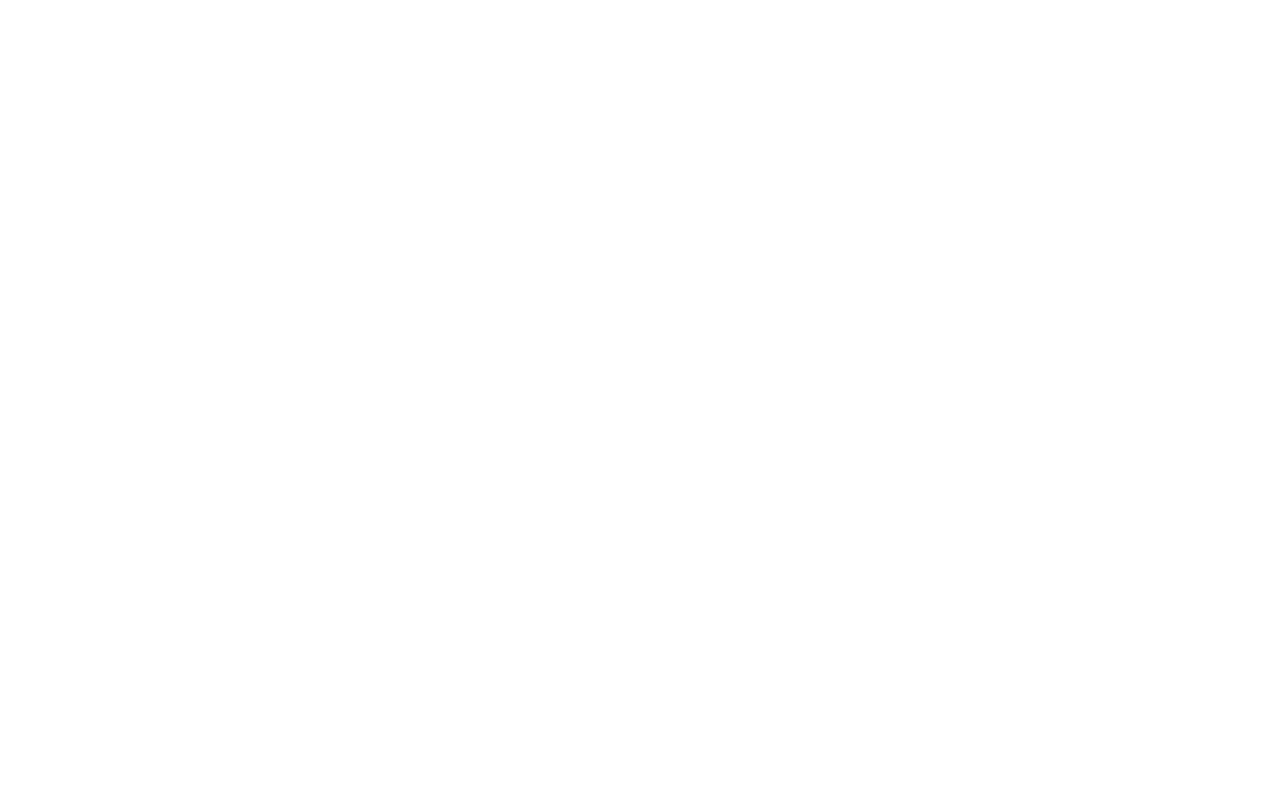
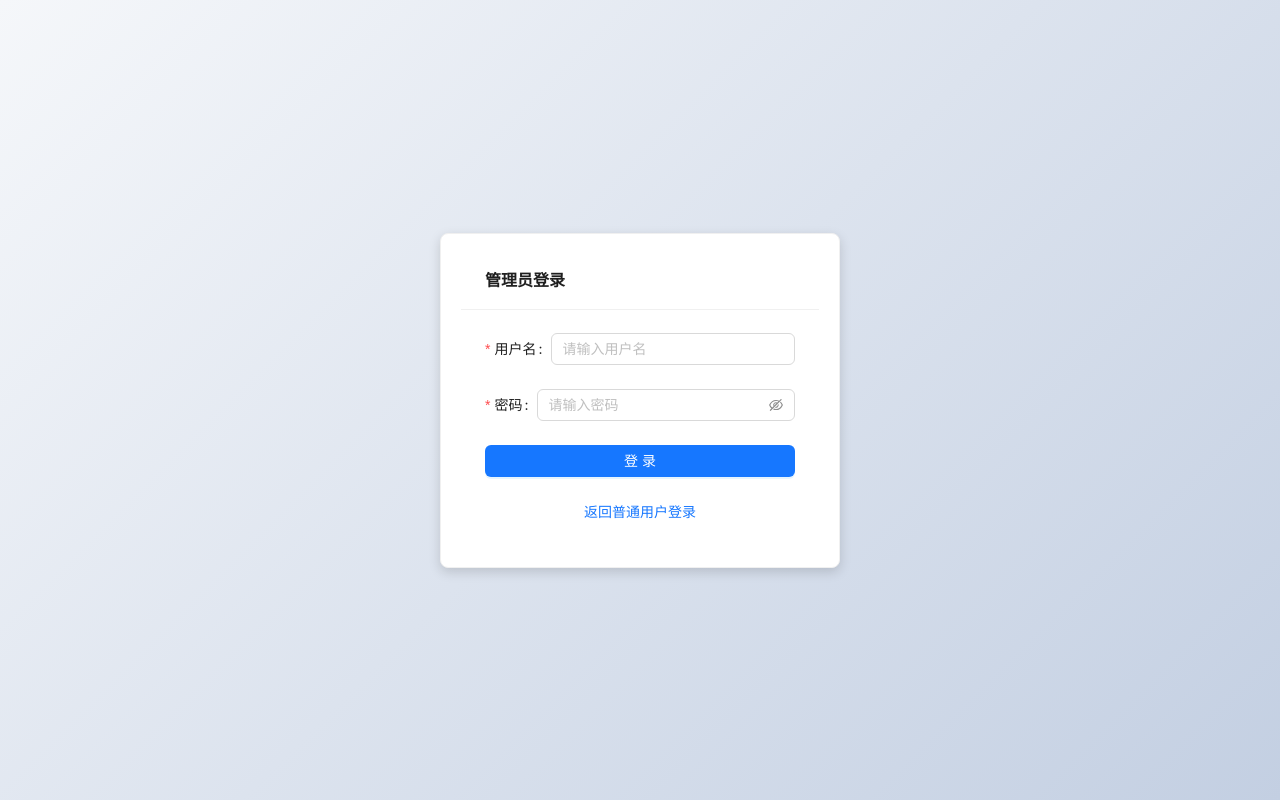
Before and after one commit to zsh003/medical-graph, a Vue app in the folder graph-frontend/: page /admin/login in a window 1280 px wide. Before the commit this address had no page. Built offline with nearby package versions, Linux system fonts and the light colour scheme.

Commit message:
增加管理员登录页面和管理员页面

```diff
--- /dev/null
+++ b/graph-frontend/src/layouts/AdminLayout.vue
@@ -0,0 +1,197 @@
+<template>
+  <a-layout class="admin-layout">
+    <!-- 侧边栏 - 修改了背景色和样式 -->
+    <a-layout-sider :width="220" class="admin-sider fixed-sider">
+      <!-- 管理员信息卡片 - 新增样式 -->
+      <div class="admin-info">
+        <a-avatar class="admin-avatar" :size="64" :src="authStore.user?.avatar_url || 'https://joeschmoe.io/api/v1/random'" />
+        <div class="admin-details">
+          <h3 class="admin-name">{{ authStore.user?.username }}</h3>
+          <span class="admin-role">系统管理员</span>
+        </div>
+      </div>
+
+      <!-- 菜单 - 修改了样式 -->
+      <a-menu
+        mode="inline"
+        v-model:selectedKeys="selectedKeys"
+        class="admin-menu"
+      >
+        <a-menu-item key="user-management" class="menu-item">
+          <template #icon>
+            <user-outlined />
+          </template>
+          用户管理
+        </a-menu-item>
+        <a-menu-item key="movie-management" class="menu-item">
+          <template #icon>
+            <video-camera-outlined />
+          </template>
+          电影管理
+        </a-menu-item>
+        <a-menu-item key="recommendation-settings" class="menu-item">
+          <template #icon>
+            <setting-outlined />
+          </template>
+          推荐系统设置
+        </a-menu-item>
+        <!-- 退出登录 -->
+        <a-menu-item key="logout" class="menu-item logout-item" @click="handleLogout">
+          <template #icon>
+            <logout-outlined />
+          </template>
+          退出登录
+        </a-menu-item>
+      </a-menu>
+    </a-layout-sider>
+
+    <!-- 内容区域 -->
+    <a-layout>
+      <a-layout-content class="admin-content">
+        <component :is="currentTabComponent" />
+      </a-layout-content>
+    </a-layout>
+  </a-layout>
+</template>
+
+<script setup lang="ts">
+import { ref, computed, defineAsyncComponent } from 'vue'
+import {
+  UserOutlined,
+  VideoCameraOutlined,
+  SettingOutlined,
+  LogoutOutlined
+} from '@ant-design/icons-vue'
+import { useAuthStore } from '../stores/authStore.js'
+import router from '../router'
+
+const authStore = useAuthStore()
+// 默认选中的菜单项
+const selectedKeys = ref(['user-management'])
+
+// 动态组件
+const currentTabComponent = computed(() => {
+  // switch (selectedKeys.value[0]) {
+  //   case 'user-management':
+  //     return defineAsyncComponent(() => import('./views/admin/UserMangeView.vue'))
+  //   case 'movie-management':
+  //     return defineAsyncComponent(() => import('@/views/admin/MovieManageView.vue'))
+  //   case 'recommendation-settings':
+  //     return defineAsyncComponent(() => import('@/views/admin/SettingsView.vue'))
+  //   default:
+  //     return null
+  // }
+})
+
+const handleLogout = ()=>{
+  authStore.logout();
+  router.push('/admin/login')
+}
+</script>
+
+<style scoped>
+/* 新增固定侧边栏样式 */
+.fixed-sider {
+  position: fixed !important;
+  height: 100vh;
+  overflow-y: auto;
+  z-index: 100;
+  left: 0;
+  top: 0;
+}
+
+.has-fixed-sider {
+  margin-left: 220px !important; /* 与侧边栏宽度一致 */
+  width: calc(100% - 220px) !important;
+  min-height: 100vh;
+}
+
+/* 整体布局样式 */
+.admin-layout {
+  min-height: 100vh;
+}
+
+/* 侧边栏样式 */
+.admin-sider {
+  box-shadow: 2px 0 10px rgba(0, 0, 0, 0.1);
+  color: white;
+}
+
+/* 管理员信息卡片样式 */
+.admin-info {
+  padding: 30px 20px;
+  text-align: center;
+  border-bottom: 1px solid rgba(255, 255, 255, 0.1);
+}
+
+.admin-avatar {
+  background-color: #fff;
+  margin-bottom: 15px;
+  border: 3px solid rgba(255, 255, 255, 0.2);
+}
+
+.admin-details {
+  color: white;
+}
+
+.admin-name {
+  margin: 0;
+  font-size: 16px;
+  font-weight: 500;
+  color: white;
+}
+
+.admin-role {
+  display: inline-block;
+  margin-top: 5px;
+  padding: 3px 10px;
+  background: rgba(255, 255, 255, 0.2);
+  border-radius: 12px;
+  font-size: 12px;
+}
+
+/* 菜单样式 */
+.admin-menu {
+  background: transparent !important;
+  border-right: none !important;
+  padding: 10px 0;
+}
+
+.admin-menu :deep(.ant-menu-item) {
+  margin: 5px 10px !important;
+  border-radius: 6px !important;
+  color: rgba(255, 255, 255, 0.8);
+  height: 45px;
+  line-height: 45px;
+}
+
+.admin-menu :deep(.ant-menu-item-selected) {
+  background: rgba(255, 255, 255, 0.2) !important;
+  color: white !important;
+  font-weight: 500;
+}
+
+.admin-menu :deep(.ant-menu-item:hover) {
+  background: rgba(255, 255, 255, 0.1) !important;
+  color: white !important;
+}
+
+.admin-menu :deep(.ant-menu-item .anticon) {
+  font-size: 16px;
+}
+
+/* 退出登录特殊样式 */
+.logout-item {
+  margin-top: 20px !important;
+  border-top: 1px solid rgba(255, 255, 255, 0.1);
+  padding-top: 10px !important;
+}
+
+/* 内容区域样式 */
+.admin-content {
+  padding: 24px;
+  margin-left: 220px !important;
+  background: #f5f7fa;
+  min-height: calc(100vh - 48px);
+}
+</style>
--- a/graph-frontend/src/router/index.js
+++ b/graph-frontend/src/router/index.js
@@ -5,6 +5,9 @@ import Test from "../views/test.vue";
 import RegisterView from "../views/RegisterView.vue";
 import BasicLayout from "../layouts/BasicLayout.vue";
 import {useAuthStore} from "../stores/authStore.js";
+import AdminLoginView from "../views/admin/AdminLoginView.vue";
+import AdminLayout from "../layouts/AdminLayout.vue";
+import {message} from "ant-design-vue";
 
 const router = createRouter({
     history: createWebHistory(import.meta.env.BASE_URL),
@@ -27,6 +30,20 @@ const router = createRouter({
             component: RegisterView
         },
         {
+            path: '/admin/login',
+            name: 'adminLogin',
+            component: AdminLoginView
+        },
+        {
+            path: '/admin',
+            name: 'admin',
+            component: AdminLayout,
+            meta: {
+                requiresAuth: true,
+                requiresAdmin: true,
+            }
+        },
+        {
             path: '/test',
             name: 'test',
             component: Test
@@ -37,6 +54,8 @@ router.beforeEach((to, from, next) => {
     const authStore = useAuthStore()
     const user = authStore.user;
     if (to.meta.requiresAdmin && user?.role !== 'admin') {
+        message.error('不是管理员');
+
         next('/admin/login')
     }
     else if (to.meta.requiresAuth && !user) {
--- /dev/null
+++ b/graph-frontend/src/views/admin/AdminLoginView.vue
@@ -0,0 +1,92 @@
+<template>
+  <div class="login-container">
+    <a-card class="login-card" title="管理员登录">
+      <!-- 用户名输入框 -->
+      <a-form :model="formState" @finish="handleLogin">
+        <a-form-item
+          label="用户名"
+          name="username"
+          :rules="[{ required: true, message: '请输入用户名' }]"
+        >
+          <a-input v-model:value="formState.username" placeholder="请输入用户名" />
+        </a-form-item>
+
+        <!-- 密码输入框 -->
+        <a-form-item
+          label="密码"
+          name="password"
+          :rules="[{ required: true, message: '请输入密码' }]"
+        >
+          <a-input-password v-model:value="formState.password" placeholder="请输入密码" />
+        </a-form-item>
+
+        <!-- 登录按钮 -->
+        <a-form-item>
+          <a-button type="primary" html-type="submit" block :loading="loading">登录</a-button>
+        </a-form-item>
+      </a-form>
+
+      <!-- 返回普通用户登录按钮 -->
+      <div class="back-to-user-login">
+        <a href="/login">返回普通用户登录</a>
+      </div>
+    </a-card>
+  </div>
+</template>
+
+<script setup lang="ts">
+import {  ref } from 'vue'
+import { message } from 'ant-design-vue';
+import { useAuthStore } from '../../stores/authStore.js'
+import router from '../../router'
+
+const authStore = useAuthStore();
+
+// 表单数据
+const formState = ref({
+  username: '',
+  password: '',
+});
+const loading = ref(false);
+
+
+async function handleLogin() {
+  loading.value = true;
+  try {
+    const success = await authStore.login(formState.value.username, formState.value.password);
+    if (success) {
+      // location.href="/"
+      router.push('/admin');
+      message.success('登录成功！');
+    } else {
+      message.error('登录失败，请检查用户名和密码！');
+    }
+  } catch (err) {
+    message.error('登录失败，请稍后重试！' + err);
+  } finally {
+    loading.value = false;
+  }
+}
+</script>
+
+<style scoped>
+.login-container {
+  display: flex;
+  justify-content: center;
+  align-items: center;
+  height: 100vh; /* 使容器占满整个视口高度 */
+  background: linear-gradient(135deg, #f5f7fa, #c3cfe2); /* 背景渐变 */
+}
+
+.login-card {
+  width: 400px;
+  padding: 20px;
+  border-radius: 8px;
+  box-shadow: 0 4px 12px rgba(0, 0, 0, 0.15); /* 卡片阴影 */
+}
+
+.back-to-user-login {
+  text-align: center;
+  margin-top: 16px;
+}
+</style>
```
